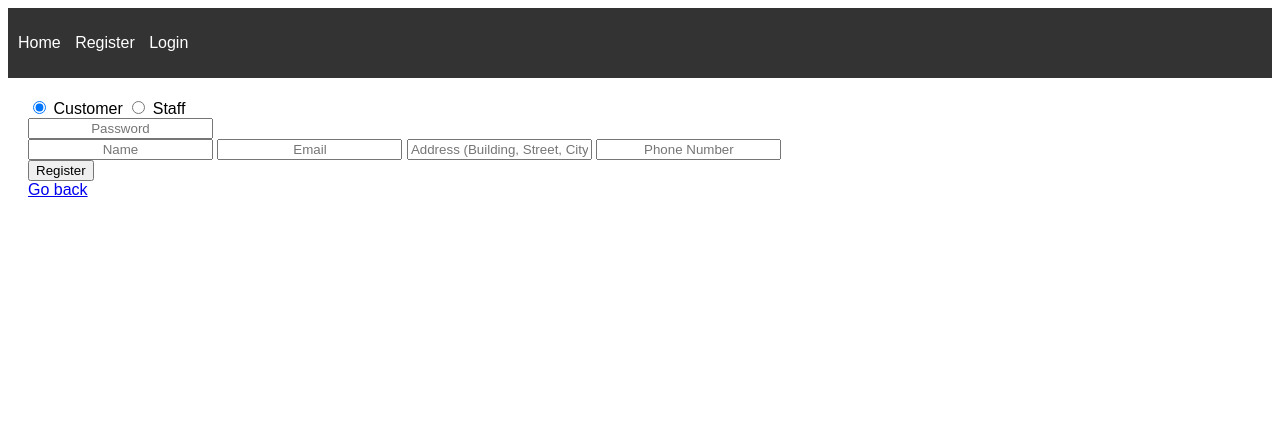
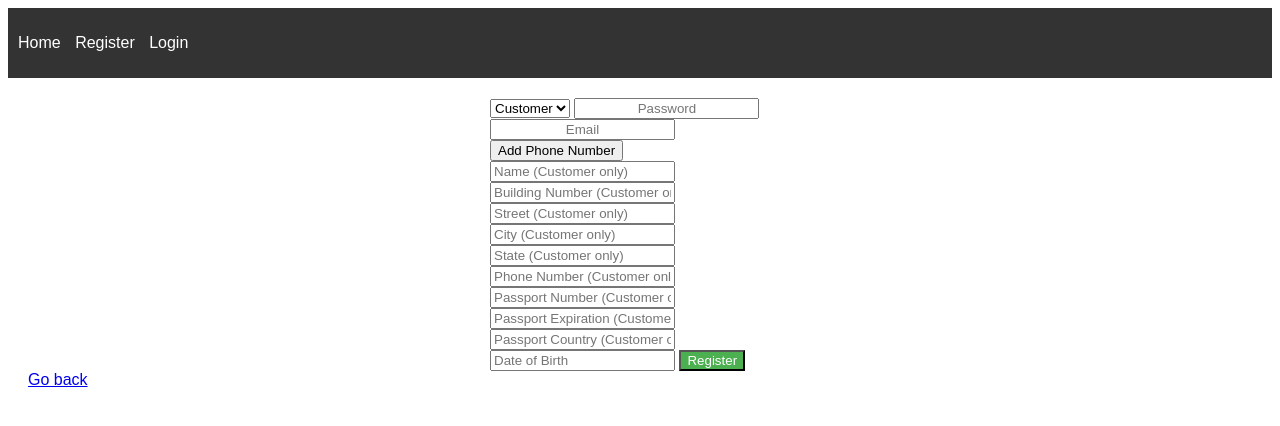
Before and after one commit to EleanorMoseley/airline-project, a Flask app: page /register in a window 1280 px wide. Shown: the top 426 px of the page. Run offline with Flask 3, Linux system fonts and the light colour scheme.

Commit message:
another register change/overhaul

```diff
--- a/app.py
+++ b/app.py
@@ -235,6 +235,7 @@ def register():
 
 """
 @app.route("/register", methods=["GET", "POST"])
+@app.route("/register", methods=["GET", "POST"])
 def register():
     if request.method == "POST":
         role = request.form.get("role")
@@ -244,8 +245,10 @@ def register():
             if role == "customer":
                 name = request.form.get("name")
                 email = request.form.get("email")
-                address = request.form.get("address")
-                building_number, street, city, state = address.split(',')
+                building_number = request.form.get("building_number")
+                street = request.form.get("street")
+                city = request.form.get("city")
+                state = request.form.get("state")
                 phone_number = request.form.get("phone_number")
                 passport_number = request.form.get("passport_number")
                 passport_expiration = request.form.get("passport_expiration")
--- a/templates/base.html
+++ b/templates/base.html
@@ -29,8 +29,37 @@
         .content {
             margin: 20px;
         }
+
+
+        form {
+            width: 300px;
+            margin: 0 auto;
+        }
+
+        h2 {
+            text-align: center;
+        }
+
+        .form-group {
+            margin-bottom: 15px;
+        }
+
+        .form-group input {
+            width: 100%;
+            padding: 10px;
+            border: 1px solid #ccc;
+            border-radius: 4px;
+        }
+
+        input[type="submit"] {
+            background-color: #4CAF50;
+            color: white;
+            cursor: pointer;
+        }
+
     </style>
 </head>
+
 <body>
     <nav>
         <ul>
--- a/templates/register.html
+++ b/templates/register.html
@@ -3,64 +3,62 @@
 {% block content %}
 <body>
 <form action="/register" method="POST">
-    <input type="radio" id="role1" name="role" value="customer" checked>
-    <label for="role1">Customer</label>
-    <input type="radio" id="role2" name="role" value="staff">
-    <label for="role2">Staff</label><br>
-    <div id="common">
-        <input type="password" name = "password" placeholder="Password" required style="text-align: center;"/>
-    </div>
-    <div id="customer" style="display:block">
-        <input type="text" name = "name" placeholder="Name" required style="text-align: center;"/>
-        <input type="email" name = "email" placeholder="Email" required style="text-align: center"/>
-        <input type="text" name = "address" placeholder="Address (Building, Street, City, State)" required style="text-align: center;"/>
-        <input type="text" name = "phone_number" placeholder="Phone Number" required style="text-align: center;"/>
-        <!-- More customer specific fields here -->
-    </div>
-    <div id="staff" style="display:none">
-        <input type="text" name="username" placeholder="Username">
-        <input type="text" name="first_name" placeholder="First Name">
-        <input type="text" name="last_name" placeholder="Last Name">
-        <input type="date" name="date_of_birth" placeholder="Date of Birth">
-        <div id="phone_numbers_staff">
-            <input type="text" name="phone_number_staff[]" placeholder="Phone Number">
-        </div>
-        <button type="button" id="add_phone_number_staff">Add Another Phone Number</button>
-        <button type="button" id="remove_phone_number_staff">Remove Phone Number</button>
-        <input type="text" name="email_staff" placeholder="Email">
-        <input type="text" name="airline_name" placeholder="Airline Name">
-    </div>
-    <input type="submit" value = Register style="text-align: center;"/>
-    {% if error %}
-        <p class="error"><strong>Error:</strong> {{error}}</p>
-    {% endif %}
+	<select name="role" id="role" onchange="toggleRole(this)">
+		<option value="customer">Customer</option>
+		<option value="staff">Staff</option>
+	</select>
+	<input type="text" name="username" id="username" placeholder="Username (Staff only)" style="display: none;"/>
+	<input type="password" name="password" placeholder="Password" required style="text-align: center;"/>
+	<input type="text" name="email" placeholder="Email" required style="text-align: center"/>
+	<input type="text" name="first_name" id="first_name" placeholder="First Name (Staff only)" style="display: none;"/>
+	<input type="text" name="last_name" id="last_name" placeholder="Last Name (Staff only)" style="display: none;"/>
+	<input type="text" name="airline_name" id="airline_name" placeholder="Airline Name (Staff only)" style="display: none;"/>
+	<div id="phone_numbers_staff" style="display: none;">
+		<input type="text" name="phone_number_staff[]" placeholder="Phone Number (Staff only)"/>
+	</div>
+	<button type="button" onclick="addPhoneNumber()">Add Phone Number</button>
+	<input type="text" name="name" id="name" placeholder="Name (Customer only)"/>
+	<input type="text" name="building_number" id="building_number" placeholder="Building Number (Customer only)"/>
+	<input type="text" name="street" id="street" placeholder="Street (Customer only)"/>
+	<input type="text" name="city" id="city" placeholder="City (Customer only)"/>
+	<input type="text" name="state" id="state" placeholder="State (Customer only)"/>
+	<input type="text" name="phone_number" id="phone_number" placeholder="Phone Number (Customer only)"/>
+	<input type="text" name="passport_number" id="passport_number" placeholder="Passport Number (Customer only)"/>
+	<input type="text" name="passport_expiration" id="passport_expiration" placeholder="Passport Expiration (Customer only)"/>
+	<input type="text" name="passport_country" id="passport_country" placeholder="Passport Country (Customer only)"/>
+	<input type="text" name="date_of_birth" id="date_of_birth" placeholder="Date of Birth"/>
+	<input type="submit" value="Register" style="text-align: center;"/>
+	{% if error %}
+		<p class="error"><strong>Error:</strong> {{error}}</p>
+	{% endif %}
 </form>
 <a href="/">Go back</a>
 
 <script>
-    document.getElementsByName("role")[0].addEventListener('change', function() {
-        document.getElementById("customer").style.display = "none";
-        document.getElementById("staff").style.display = "none";
-        document.getElementById(this.value).style.display = "block";
-    });
-    document.getElementsByName("role")[1].addEventListener('change', function() {
-        document.getElementById("customer").style.display = "none";
-        document.getElementById("staff").style.display = "none";
-        document.getElementById(this.value).style.display = "block";
-    });
-    document.getElementById("add_phone_number_staff").addEventListener('click', function() {
-        var input = document.createElement("input");
-        input.type = "text";
-        input.name = "phone_number_staff[]";
-        input.placeholder = "Phone Number";
-        document.getElementById("phone_numbers_staff").appendChild(input);
-    });
-    document.getElementById("remove_phone_number_staff").addEventListener('click', function() {
-        var phoneNumbersDiv = document.getElementById("phone_numbers_staff");
-        if (phoneNumbersDiv.childElementCount > 1) {
-            phoneNumbersDiv.removeChild(phoneNumbersDiv.lastChild);
-        }
-    });
+	function toggleRole(roleElement) {
+		var role = roleElement.value;
+		var isCustomer = role === 'customer';
+		document.getElementById('username').style.display = isCustomer ? 'none' : 'block';
+		document.getElementById('first_name').style.display = isCustomer ? 'none' : 'block';
+		document.getElementById('last_name').style.display = isCustomer ? 'none' : 'block';
+		document.getElementById('airline_name').style.display = isCustomer ? 'none' : 'block';
+		document.getElementById('phone_numbers_staff').style.display = isCustomer ? 'none' : 'block';
+		document.getElementById('name').style.display = isCustomer ? 'block' : 'none';
+		document.getElementById('building_number').style.display = isCustomer ? 'block' : 'none';
+		document.getElementById('street').style.display = isCustomer ? 'block' : 'none';
+		document.getElementById('city').style.display = isCustomer ? 'block' : 'none';
+		document.getElementById('state').style.display = isCustomer ? 'block' : 'none';
+		document.getElementById('phone_number').style.display = isCustomer ? 'block' : 'none';
+		document.getElementById('passport_number').style.display = isCustomer ? 'block' : 'none';
+		document.getElementById('passport_expiration').style.display = isCustomer ? 'block' : 'none';
+		document.getElementById('passport_country').style.display = isCustomer ? 'block' : 'none';
+	}
+
+	function addPhoneNumber() {
+		var div = document.createElement('div');
+		div.innerHTML = '<input type="text" name="phone_number_staff[]" placeholder="Phone Number (Staff only)"/>';
+		document.getElementById('phone_numbers_staff').appendChild(div);
+	}
 </script>
 </body>
 </html>
```
